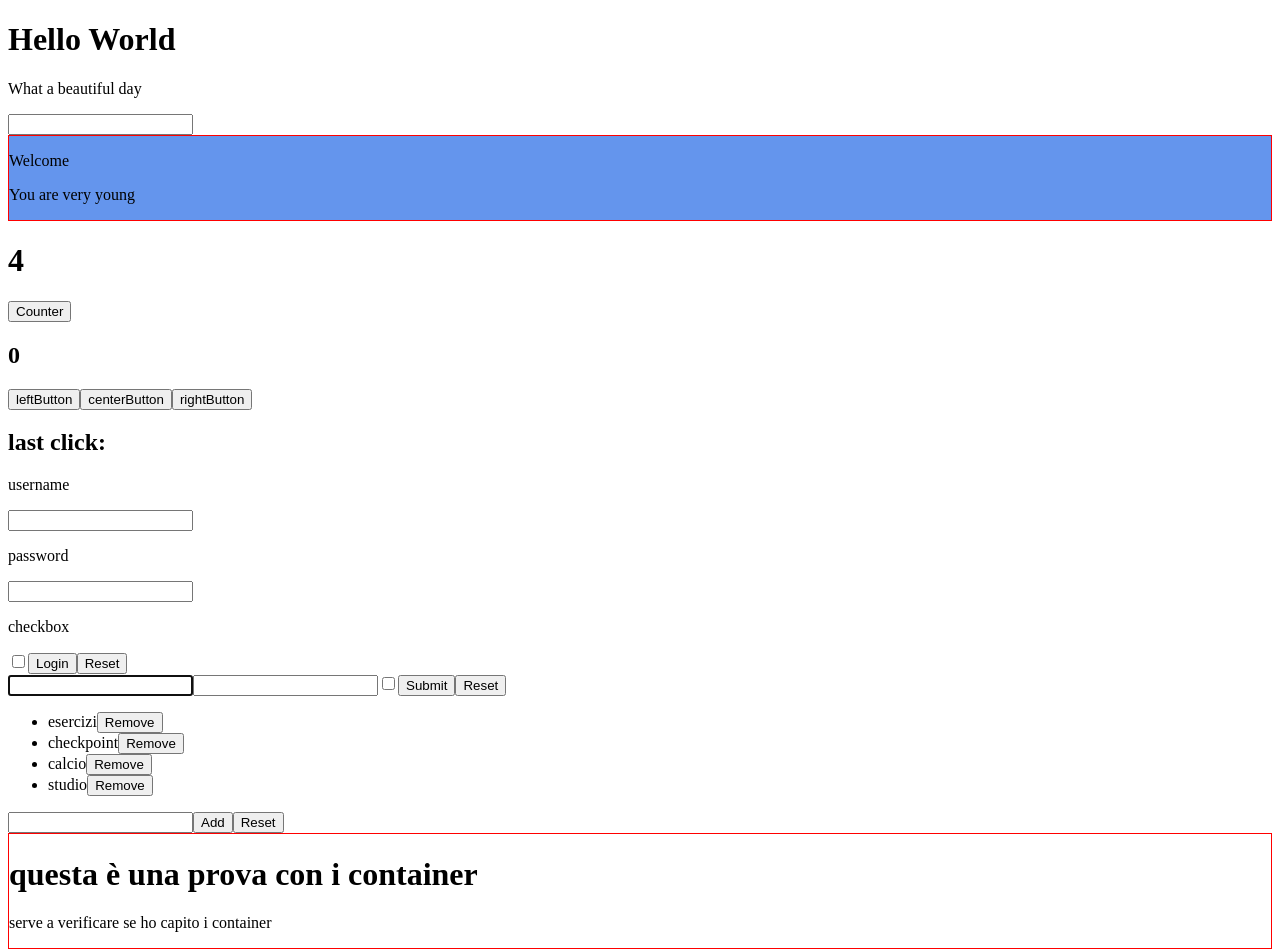
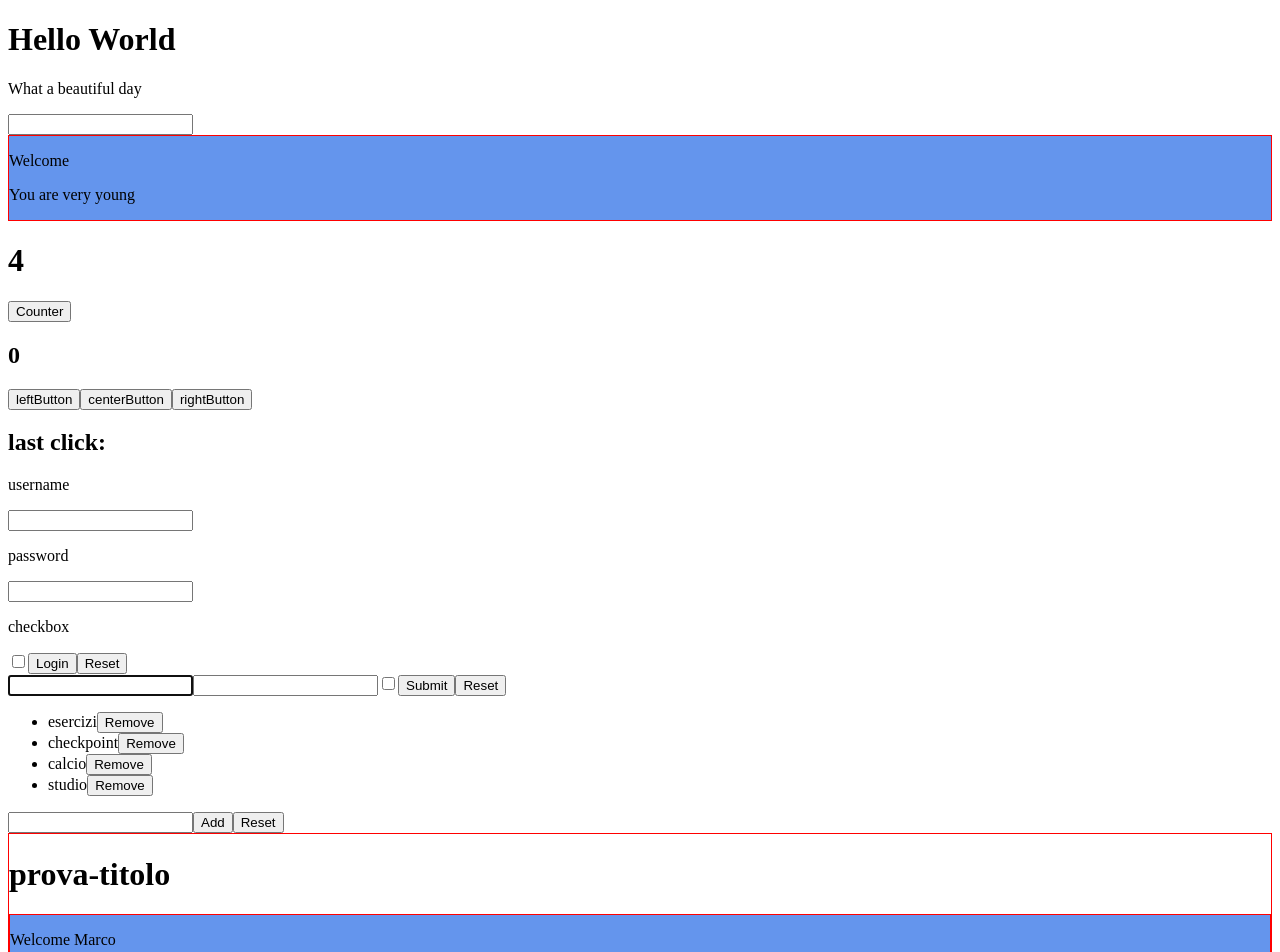
Before and after one commit to Chebaz/React, a React (Create React App) app in the folder my-app/: page / in a window 1280 px wide. Shown: the top 952 px of the page. Built offline with nearby package versions, Linux system fonts and the light colour scheme.

Commit message:
esercizio completo

```diff
--- a/my-app/src/App.js
+++ b/my-app/src/App.js
@@ -8,6 +8,7 @@ import Login from "./Login";
 import UncotrolledLogin from "./UncontrolledLogin";
 import TodoList from "./TodoList";
 import Container from "./Container";
+import Welcome from "./Welcome";
 export default class App extends React.Component {
   render() {
     return (
@@ -26,8 +27,8 @@ export default class App extends React.Component {
         <div>
           <TodoList />
         </div>
-        <Container>
-          <h1>questa è una prova con i container</h1>
+        <Container title={<h1>prova-titolo</h1>}>
+          <Welcome name="Marco" />
           <p>serve a verificare se ho capito i container</p>
         </Container>
       </div>
--- a/my-app/src/Container.js
+++ b/my-app/src/Container.js
@@ -4,6 +4,7 @@ export default class Container extends React.Component {
   render() {
     return (
       <div className="container">
+        <div>{this.props.title}</div>
         <div>{this.props.children}</div>
       </div>
     );
```
